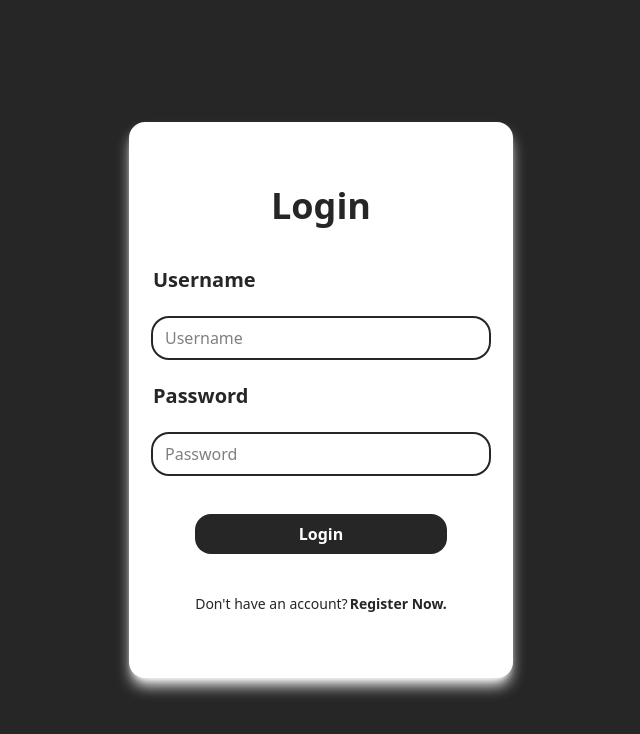
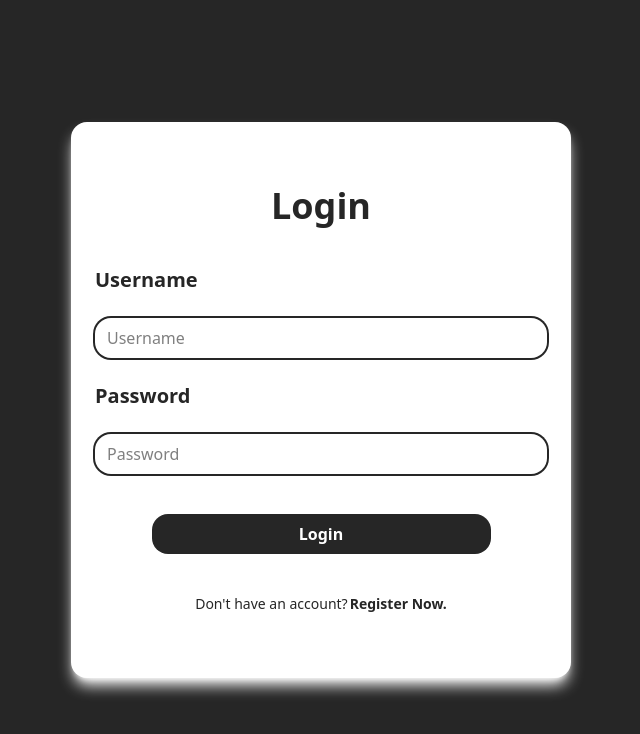
Before and after one commit to ThePeet25/register-and-log-in, a React (Vite) app in the folder frontend/: page / in a window 1280 px wide. Shown: the top 734 px of the page, without its empty margins (319-959 px from the left). Built offline with nearby package versions, Linux system fonts and the light colour scheme.

Commit message:
longrob2

```diff
--- a/frontend/src/App.jsx
+++ b/frontend/src/App.jsx
@@ -10,7 +10,7 @@ const App = () => {
 
   return (
     <div className="bg-neutral-800 min-h-screen flex justify-center items-center">
-      <div className="container max-w-96 mx-auto p-6 flex flex-col justify-center items-center space-y-10 bg-white rounded-2xl shadow-lg shadow-white">
+      <div className="container w-3/4 max-w-[500px] mx-auto p-6 flex flex-col justify-center items-center space-y-10 bg-white rounded-2xl shadow-lg shadow-white">
         <h1 className="mt-10 text-neutral-800 text-4xl font-bold text-center cursor-default">Login</h1>
         <form action="#" className='w-full flex flex-col gap-6 justify-center items-center' onSubmit={handleSubmit}>
           <label htmlFor="#" className="w-full text-neutral-800 bg-white font-semibold text-xl">Username
@@ -20,7 +20,7 @@ const App = () => {
           </label>
           <input type="text" placeholder="Password" className="w-full self-center rounded-2xl px-3 py-2 outline-none ring-2 ring-neutral-800 focus:border-1 focus:border-neutral-800 focus:ring-offset-3 transition-all" onChange={(e)=>{setPassword(e.target.value)}}/>
         </form>
-        <button className="w-3/4 bg-neutral-800 text-white rounded-2xl px-a3 py-2 font-bold text-md transition-all active:bg-white active:text-neutral-800 active:border-2 active:border-neutral-800">Login</button>
+        <button className="w-3/4 bg-neutral-800 text-white rounded-2xl px-3 py-2 font-bold text-md transition-all active:bg-white active:text-neutral-800 active:border-2 active:border-neutral-800">Login</button>
         <p className="mb-10 text-sm text-neutral-800">Don't have an account?<a href="#"className="text-neutral-800 font-semibold ml-0.5">Register Now.</a></p>
       </div>
     </div>
```
